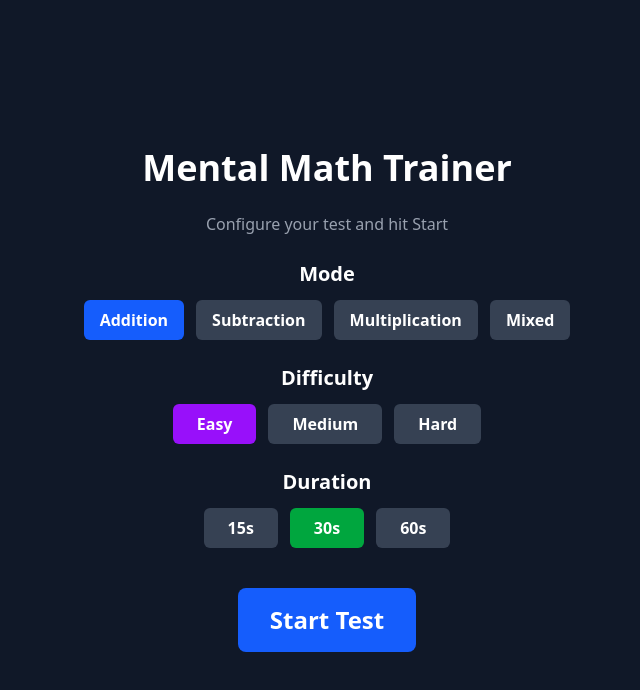
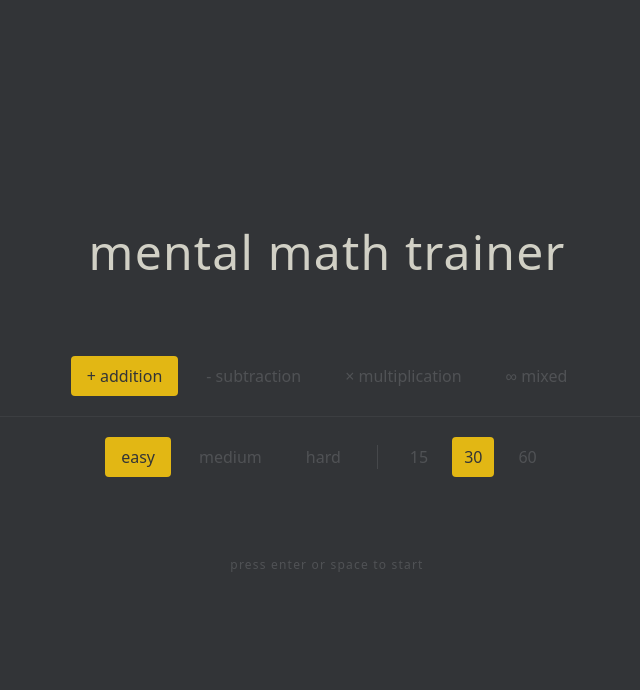
Before and after one commit to Cassidyyan/mental-math-trainer, a Next.js app in the folder web/: page / in a window 1280 px wide. Shown: the top 690 px of the page, without its empty margins (313-953 px from the left). Built offline with nearby package versions, Linux system fonts and the light colour scheme.

Commit message:
UI overhaul

```diff
--- a/web/src/app/page.tsx
+++ b/web/src/app/page.tsx
@@ -27,8 +27,12 @@ export default function Home() {
   const [correct, setCorrect] = useState(0);
   const [total, setTotal] = useState(0);
 
+  // Visual Feedback State
+  const [feedback, setFeedback] = useState<"correct" | "incorrect" | null>(null);
+
   // Timer reference for session
   const timerRef = useRef<NodeJS.Timeout | null>(null);
+  const inputRef = useRef<HTMLInputElement>(null);
 
   // Generate a new problem (now uses difficulty)
   function newProblem() {
@@ -37,12 +41,16 @@ export default function Home() {
 
   // Start the timed test session
   function startTest() {
+    // Generate a fresh problem with current settings
+    const newProb = generateProblem(mode, difficulty);
+    setProblem(newProb);
+
     setGameState("running");
     setTimeLeft(duration);
     setCorrect(0);
     setTotal(0);
     setAnswer("");
-    newProblem();
+    setFeedback(null);
   }
 
   // Restart the test session
@@ -52,6 +60,7 @@ export default function Home() {
     setCorrect(0);
     setTotal(0);
     setAnswer("");
+    setFeedback(null);
   }
 
   // Handle answer input and check correctness
@@ -68,12 +77,21 @@ export default function Home() {
     if (isComplete && !isNaN(userAnswer)) {
       setTotal((prev) => prev + 1);
 
-      if (userAnswer === correctAnswer) {
+      const isCorrect = userAnswer === correctAnswer;
+
+      if (isCorrect) {
         setCorrect((prev) => prev + 1);
+        setFeedback("correct");
+      } else {
+        setFeedback("incorrect");
       }
 
+      // Clear feedback and move to next problem
+      setTimeout(() => {
+        setFeedback(null);
         setAnswer("");
         newProblem();
+      }, 50);
     }
   }
 
@@ -122,16 +140,44 @@ export default function Home() {
     };
   }, [gameState]);
 
-  // Escape key to return to main menu
+  // Escape key to return to main menu, F key for dev shortcut to results
   useEffect(() => {
     function handleEscapeKey(e: KeyboardEvent) {
       if (e.key === "Escape" && gameState === "running") {
         restartTest();
       }
+      // Developer shortcut: F key to jump to results screen
+      if (e.key === "f" && gameState === "running") {
+        setGameState("finished");
+      }
     }
 
     window.addEventListener("keydown", handleEscapeKey);
     return () => window.removeEventListener("keydown", handleEscapeKey);
+  }, [gameState]);
+
+  // Auto-focus input when game starts
+  useEffect(() => {
+    if (gameState === "running" && inputRef.current) {
+      inputRef.current.focus();
+    }
+  }, [gameState]);
+
+  // Keyboard shortcuts for idle and finished states
+  useEffect(() => {
+    function handleKeyPress(e: KeyboardEvent) {
+      if (gameState === "idle" && (e.key === "Enter" || e.key === " ")) {
+        e.preventDefault();
+        startTest();
+      }
+      if (gameState === "finished" && (e.key === "Enter" || e.key === " ")) {
+        e.preventDefault();
+        restartTest();
+      }
+    }
+
+    window.addEventListener("keydown", handleKeyPress);
+    return () => window.removeEventListener("keydown", handleKeyPress);
   }, [gameState]);
 
   // Stats from Session Data
@@ -142,146 +188,208 @@ export default function Home() {
   // RENDER: Idle State (Setup Screen)
   if (gameState === "idle") {
     return (
-      <main className="flex flex-col items-center justify-center min-h-screen gap-6 p-6 bg-gray-900 text-white">
-        <h1 className="text-4xl font-bold">Mental Math Trainer</h1>
-        <p className="text-gray-400">Configure your test and hit Start</p>
+      <main className="flex flex-col items-center justify-center min-h-screen p-8 bg-[#323437] text-gray-100">
+        <div className="w-full max-w-4xl space-y-20">
 
-        {/* Mode Selection */}
-        <div>
-          <h2 className="text-xl font-semibold mb-3 text-center">Mode</h2>
-          <div className="flex gap-3">
+          {/* Header */}
+          <div className="text-center">
+            <h1 className="text-5xl font-medium tracking-wide text-[#d1d0c5]">mental math trainer</h1>
+          </div>
+
+          {/* Configuration Block */}
+          <div className="space-y-5">
+
+            {/* Mode Row */}
+            <div className="flex items-center justify-center gap-3 flex-wrap">
               <button
                 onClick={() => changeMode("add")}
-              className={`px-4 py-2 rounded-md font-semibold ${
-                mode === "add" ? "bg-blue-600" : "bg-gray-700"
+                className={`px-4 py-2 rounded transition-all duration-150 ${
+                  mode === "add"
+                    ? "bg-[#e2b714] text-[#323437] font-medium"
+                    : "bg-transparent text-[#646669] opacity-60 hover:opacity-80"
                 }`}
               >
-              Addition
+                + addition
               </button>
               <button
                 onClick={() => changeMode("subtract")}
-              className={`px-4 py-2 rounded-md font-semibold ${
-                mode === "subtract" ? "bg-blue-600" : "bg-gray-700"
+                className={`px-4 py-2 rounded transition-all duration-150 ${
+                  mode === "subtract"
+                    ? "bg-[#e2b714] text-[#323437] font-medium"
+                    : "bg-transparent text-[#646669] opacity-60 hover:opacity-80"
                 }`}
               >
-              Subtraction
+                - subtraction
               </button>
               <button
                 onClick={() => changeMode("multiply")}
-              className={`px-4 py-2 rounded-md font-semibold ${
-                mode === "multiply" ? "bg-blue-600" : "bg-gray-700"
+                className={`px-4 py-2 rounded transition-all duration-150 ${
+                  mode === "multiply"
+                    ? "bg-[#e2b714] text-[#323437] font-medium"
+                    : "bg-transparent text-[#646669] opacity-60 hover:opacity-80"
                 }`}
               >
-              Multiplication
+                × multiplication
               </button>
               <button
                 onClick={() => changeMode("mixed")}
-              className={`px-4 py-2 rounded-md font-semibold ${
-                mode === "mixed" ? "bg-blue-600" : "bg-gray-700"
+                className={`px-4 py-2 rounded transition-all duration-150 ${
+                  mode === "mixed"
+                    ? "bg-[#e2b714] text-[#323437] font-medium"
+                    : "bg-transparent text-[#646669] opacity-60 hover:opacity-80"
                 }`}
               >
-              Mixed
+                ∞ mixed
               </button>
             </div>
-        </div>
 
-        {/* Difficulty Selection */}
-        <div>
-          <h2 className="text-xl font-semibold mb-3 text-center">Difficulty</h2>
-          <div className="flex gap-3">
+            {/* Subtle Divider */}
+            <div className="h-px bg-white/5 max-w-2xl mx-auto"></div>
+
+            {/* Difficulty & Duration Row */}
+            <div className="flex items-center justify-center gap-3 flex-wrap">
               <button
                 onClick={() => changeDifficultyLevel("easy")}
-              className={`px-6 py-2 rounded-md font-semibold ${
-                difficulty === "easy" ? "bg-purple-600" : "bg-gray-700"
+                className={`px-4 py-2 rounded transition-all duration-150 ${
+                  difficulty === "easy"
+                    ? "bg-[#e2b714] text-[#323437] font-medium"
+                    : "bg-transparent text-[#646669] opacity-60 hover:opacity-80"
                 }`}
               >
-              Easy
+                easy
               </button>
               <button
                 onClick={() => changeDifficultyLevel("medium")}
-              className={`px-6 py-2 rounded-md font-semibold ${
-                difficulty === "medium" ? "bg-purple-600" : "bg-gray-700"
+                className={`px-4 py-2 rounded transition-all duration-150 ${
+                  difficulty === "medium"
+                    ? "bg-[#e2b714] text-[#323437] font-medium"
+                    : "bg-transparent text-[#646669] opacity-60 hover:opacity-80"
                 }`}
               >
-              Medium
+                medium
               </button>
               <button
                 onClick={() => changeDifficultyLevel("hard")}
-              className={`px-6 py-2 rounded-md font-semibold ${
-                difficulty === "hard" ? "bg-purple-600" : "bg-gray-700"
+                className={`px-4 py-2 rounded transition-all duration-150 ${
+                  difficulty === "hard"
+                    ? "bg-[#e2b714] text-[#323437] font-medium"
+                    : "bg-transparent text-[#646669] opacity-60 hover:opacity-80"
                 }`}
               >
-              Hard
+                hard
               </button>
-          </div>
-        </div>
 
-        {/* Duration Selection */}
-        <div>
-          <h2 className="text-xl font-semibold mb-3 text-center">Duration</h2>
-          <div className="flex gap-3">
+              <div className="w-px h-6 bg-white/10 mx-2"></div>
+
               <button
                 onClick={() => changeDuration(15)}
-              className={`px-6 py-2 rounded-md font-semibold ${
-                duration === 15 ? "bg-green-600" : "bg-gray-700"
+                className={`px-3 py-2 rounded transition-all duration-150 ${
+                  duration === 15
+                    ? "bg-[#e2b714] text-[#323437] font-medium"
+                    : "bg-transparent text-[#646669] opacity-60 hover:opacity-80"
                 }`}
               >
-              15s
+                15
               </button>
               <button
                 onClick={() => changeDuration(30)}
-              className={`px-6 py-2 rounded-md font-semibold ${
-                duration === 30 ? "bg-green-600" : "bg-gray-700"
+                className={`px-3 py-2 rounded transition-all duration-150 ${
+                  duration === 30
+                    ? "bg-[#e2b714] text-[#323437] font-medium"
+                    : "bg-transparent text-[#646669] opacity-60 hover:opacity-80"
                 }`}
               >
-              30s
+                30
               </button>
               <button
                 onClick={() => changeDuration(60)}
-              className={`px-6 py-2 rounded-md font-semibold ${
-                duration === 60 ? "bg-green-600" : "bg-gray-700"
+                className={`px-3 py-2 rounded transition-all duration-150 ${
+                  duration === 60
+                    ? "bg-[#e2b714] text-[#323437] font-medium"
+                    : "bg-transparent text-[#646669] opacity-60 hover:opacity-80"
                 }`}
               >
-              60s
+                60
               </button>
             </div>
+
           </div>
 
-        {/* Start Button */}
-        <button
-          onClick={startTest}
-          className="mt-4 px-8 py-4 bg-blue-600 hover:bg-blue-700 rounded-lg text-2xl font-bold"
-        >
-          Start Test
-        </button>
+          {/* Instruction Text */}
+          <div className="text-center">
+            <p className="text-xs text-[#646669] opacity-60 tracking-widest">press enter or space to start</p>
+          </div>
+
+        </div>
       </main>
     );
   }
 
   // RENDER: Running State (Active Test)
   if (gameState === "running") {
+    // Subtle feedback colors (MonkeyType style)
+    const getInputColor = () => {
+      if (feedback === "correct") return "text-[#d1d0c5]";
+      if (feedback === "incorrect") return "text-[#ca4754]";
+      return "text-[#d1d0c5]";
+    };
+
     return (
-      <main className="flex flex-col items-center justify-center min-h-screen gap-6 p-6 bg-gray-900 text-white">
-        {/* Timer Display */}
-        <div className="text-6xl font-bold text-yellow-400">{timeLeft}s</div>
+      <main className="flex flex-col items-center justify-center min-h-screen p-8 bg-[#323437]">
+        <div className="w-full max-w-4xl space-y-20">
 
-        {/* Problem Display */}
-        <div className="text-6xl font-bold">
+          {/* Timer */}
+          <div className="flex justify-center">
+            <div className={`text-2xl font-light tabular-nums transition-colors ${
+              timeLeft <= 5 ? "text-[#ca4754]" : "text-[#646669]"
+            }`}>
+              {timeLeft}
+            </div>
+          </div>
+
+          {/* Problem - Main Focus */}
+          <div className="text-center">
+            <div className="text-8xl font-light tracking-tight text-[#d1d0c5]">
               {problem.left} {problem.operator} {problem.right}
             </div>
+          </div>
 
-        {/* Answer Input */}
+          {/* Answer Input - Invisible Style */}
+          <div className="flex justify-center">
             <input
+              ref={inputRef}
               value={answer}
               onChange={(e) => handleAnswer(e.target.value)}
-          autoFocus
-          className="text-white bg-gray-800 p-3 text-2xl rounded-md w-40 text-center border-2 border-blue-500"
-          placeholder="Answer"
+              onWheel={(e) => e.preventDefault()}
+              type="number"
+              inputMode="numeric"
+              className={`bg-transparent outline-none text-5xl font-light text-center w-64 caret-[#646669] transition-colors ${getInputColor()}`}
+              placeholder=""
+              style={{ caretColor: '#646669' }}
             />
+          </div>
 
           {/* Live Stats */}
-        <div className="text-xl">
-          Correct: {correct} / {total}
+          <div className="flex justify-center gap-8 text-sm">
+            <div className="flex items-center gap-2">
+              <span className={`font-medium tabular-nums transition-colors duration-150 ${feedback === "correct" ? "text-[#d1d0c5]" : "text-[#646669] opacity-70"}`}>{correct}</span>
+              <span className="text-[#646669] opacity-60">correct</span>
+            </div>
+            <div className="flex items-center gap-2">
+              <span className={`font-medium tabular-nums transition-colors duration-150 ${feedback === "incorrect" ? "text-[#ca4754]" : "text-[#646669] opacity-70"}`}>{total - correct}</span>
+              <span className="text-[#646669] opacity-60">wrong</span>
+            </div>
+            <div className="flex items-center gap-2">
+              <span className="font-medium tabular-nums text-[#646669] opacity-70">{total}</span>
+              <span className="text-[#646669] opacity-60">total</span>
+            </div>
+          </div>
+
+        </div>
+
+        {/* Hint */}
+        <div className="absolute bottom-8 text-xs text-[#646669] opacity-50 tracking-widest">
+          esc to exit
         </div>
       </main>
     );
@@ -290,39 +398,56 @@ export default function Home() {
   // RENDER: Finished State (Results Screen)
   if (gameState === "finished") {
     return (
-      <main className="flex flex-col items-center justify-center min-h-screen gap-6 p-6 bg-gray-900 text-white">
-        <h1 className="text-4xl font-bold">Test Complete!</h1>
+      <main className="flex flex-col items-center justify-center min-h-screen p-8 bg-[#323437]">
+        <div className="w-full max-w-2xl space-y-16">
 
-        {/* Results Card */}
-        <div className="bg-gray-800 p-8 rounded-lg w-96 space-y-4">
-          <div className="flex justify-between text-xl">
-            <span>Problems Attempted:</span>
-            <span className="font-bold">{total}</span>
+          {/* Header */}
+          <div className="text-center">
+            <h1 className="text-4xl font-medium text-[#d1d0c5]">test complete</h1>
           </div>
-          <div className="flex justify-between text-xl">
-            <span>Correct:</span>
-            <span className="font-bold text-green-400">{correct}</span>
+
+          {/* Stats */}
+          <div className="space-y-10">
+
+            {/* Primary Stats */}
+            <div className="grid grid-cols-2 gap-12 max-w-lg mx-auto">
+              <div className="text-center space-y-2">
+                <div className="text-6xl font-medium text-[#d1d0c5] tabular-nums">{accuracy}%</div>
+                <div className="text-xs uppercase tracking-widest text-[#646669] opacity-70">accuracy</div>
               </div>
-          <div className="flex justify-between text-xl">
-            <span>Accuracy:</span>
-            <span className="font-bold text-blue-400">{accuracy}%</span>
-          </div>
-          <div className="flex justify-between text-xl">
-            <span>PPM:</span>
-            <span className="font-bold text-purple-400">{ppm}</span>
-          </div>
-          <div className="text-sm text-gray-400 text-center mt-2">
-            (Problems Per Minute)
+              <div className="text-center space-y-2">
+                <div className="text-6xl font-medium text-[#d1d0c5] tabular-nums">{ppm}</div>
+                <div className="text-xs uppercase tracking-widest text-[#646669] opacity-70">ppm</div>
               </div>
             </div>
 
-        {/* Restart Button */}
-        <button
-          onClick={restartTest}
-          className="mt-4 px-8 py-4 bg-blue-600 hover:bg-blue-700 rounded-lg text-2xl font-bold"
-        >
-          Try Again
-        </button>
+            {/* Subtle Divider */}
+            <div className="h-px bg-white/5 max-w-md mx-auto"></div>
+
+            {/* Secondary Stats */}
+            <div className="space-y-3 max-w-md mx-auto text-sm">
+              <div className="flex justify-between items-center">
+                <span className="text-[#646669] opacity-70">problems</span>
+                <span className="font-normal text-[#646669] opacity-80 tabular-nums">{total}</span>
+              </div>
+              <div className="flex justify-between items-center">
+                <span className="text-[#646669] opacity-70">correct</span>
+                <span className="font-normal text-[#646669] opacity-80 tabular-nums">{correct}</span>
+              </div>
+              <div className="flex justify-between items-center">
+                <span className="text-[#646669] opacity-70">incorrect</span>
+                <span className="font-normal text-[#646669] opacity-80 tabular-nums">{total - correct}</span>
+              </div>
+            </div>
+
+          </div>
+
+          {/* Instruction Text */}
+          <div className="text-center">
+            <p className="text-xs text-[#646669] opacity-70 tracking-widest">press enter or space to continue</p>
+          </div>
+
+        </div>
       </main>
     );
   }
```
Also changed, not shown: web/src/app/globals.css (+20 -0 lines). Lines whose indentation alone changed are shown as unchanged.
